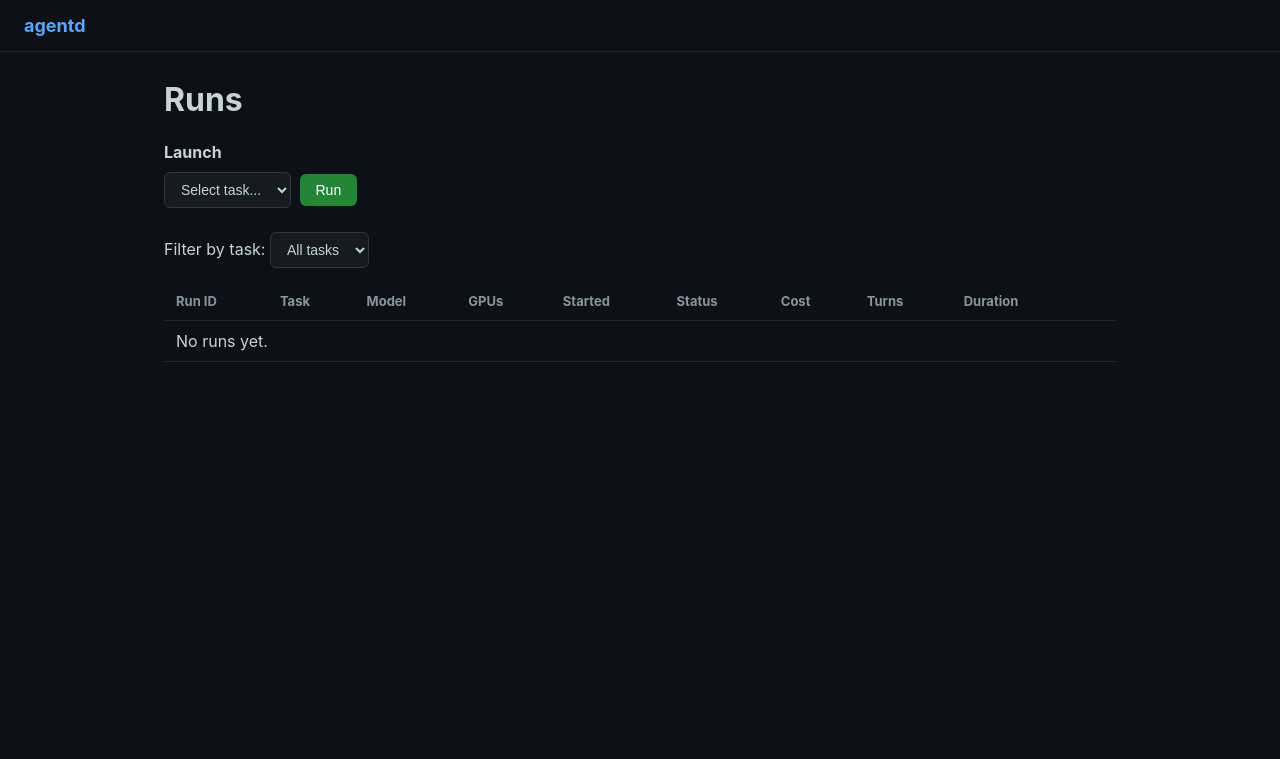
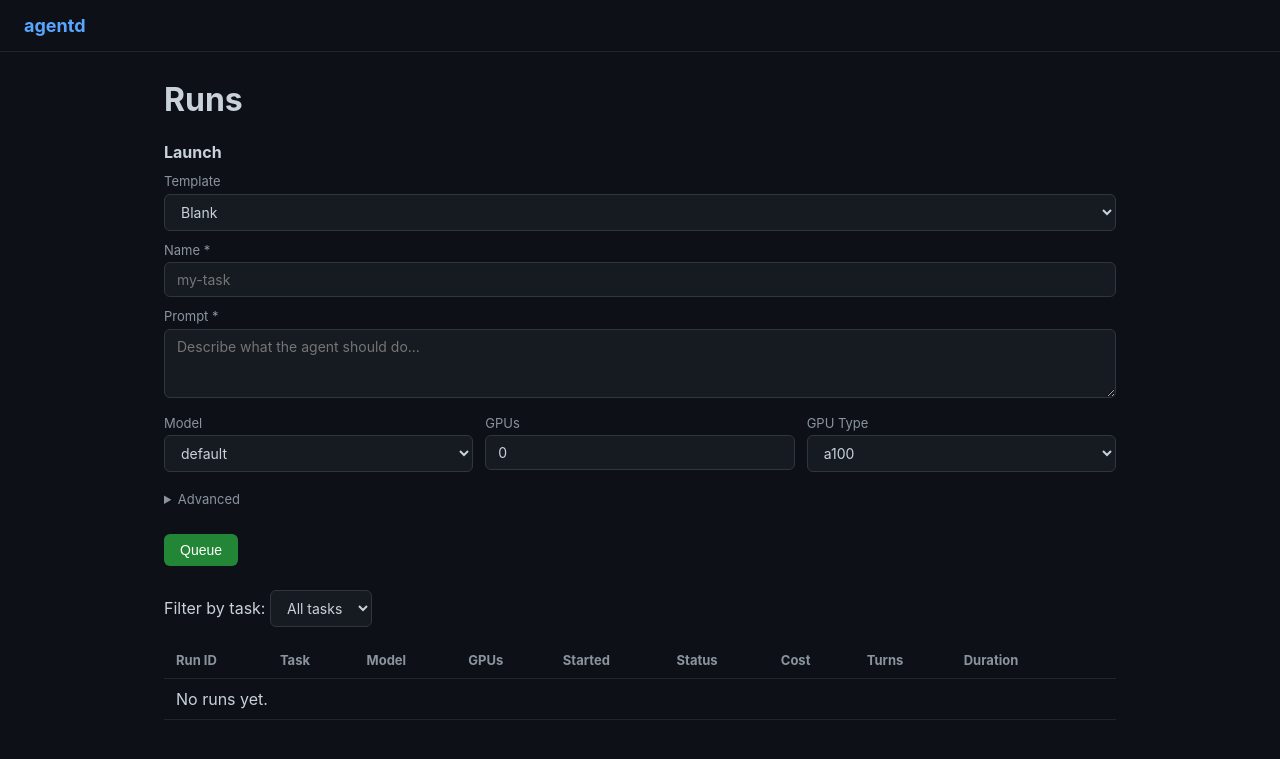
Before and after one commit to orestis-z/agentd, a Flask app: page / in a window 1280 px wide. Shown: the top 759 px of the page. Run offline with Flask 3, Linux system fonts and the light colour scheme.

Commit message:
Interactive task creation form with template pre-fill
Replace the file-picker launcher with a full form for creating
tasks: name, prompt, model, GPUs, GPU type, and advanced options
(max turns, budget, timeout, cwd, system prompt, allowed tools).

A template dropdown pre-fills the form from existing task YAMLs
via /api/template/<filename>. On submit the backend writes a YAML
to the queue directory.

Co-Authored-By: Claude Opus 4.6 <noreply@anthropic.com>

```diff
--- a/ui/app.py
+++ b/ui/app.py
@@ -8,7 +8,8 @@ from pathlib import Path
 
 from datetime import datetime, timezone
 
-from flask import Flask, flash, redirect, render_template, request, url_for
+import yaml
+from flask import Flask, flash, jsonify, redirect, render_template, request, url_for
 
 app = Flask(__name__)
 app.secret_key = os.environ.get("SECRET_KEY", "agentd-ui-dev-key")
@@ -135,21 +136,80 @@ def index():
     return render_template("runs.html", runs=runs, tasks=_list_tasks(), task_names=task_names)
 
 
+@app.route("/api/template/<filename>")
+def api_template(filename):
+    task_path = os.path.join(TASK_DIR, filename)
+    if not os.path.isfile(task_path):
+        return jsonify({}), 404
+    with open(task_path) as f:
+        data = yaml.safe_load(f) or {}
+    return jsonify(data)
+
+
 @app.route("/launch", methods=["POST"])
 def launch():
-    task_name = request.form.get("task")
-    if not task_name:
-        flash("No task selected.", "error")
+    name = request.form.get("name", "").strip()
+    prompt = request.form.get("prompt", "").strip()
+    if not name or not prompt:
+        flash("Name and prompt are required.", "error")
         return redirect(url_for("index"))
 
-    task_path = os.path.join(TASK_DIR, task_name)
-    if not os.path.isfile(task_path):
-        flash(f"Task file not found: {task_name}", "error")
-        return redirect(url_for("index"))
+    task_data = {"name": name, "prompt": prompt}
 
+    model = request.form.get("model", "").strip()
+    if model:
+        task_data["model"] = model
+
+    system_prompt = request.form.get("system_prompt", "").strip()
+    if system_prompt:
+        task_data["system_prompt"] = system_prompt
+
+    try:
+        gpus = int(request.form.get("gpus", "0"))
+        task_data["gpus"] = gpus
+    except ValueError:
+        pass
+
+    gpu_type = request.form.get("gpu_type", "").strip()
+    if gpu_type:
+        task_data["gpu_type"] = gpu_type
+
+    try:
+        max_turns = request.form.get("max_turns", "").strip()
+        if max_turns:
+            task_data["max_turns"] = int(max_turns)
+    except ValueError:
+        pass
+
+    try:
+        max_budget = request.form.get("max_budget_usd", "").strip()
+        if max_budget:
+            task_data["max_budget_usd"] = float(max_budget)
+    except ValueError:
+        pass
+
+    cwd = request.form.get("cwd", "").strip()
+    if cwd:
+        task_data["cwd"] = cwd
+
+    allowed_tools = request.form.get("allowed_tools", "").strip()
+    if allowed_tools:
+        task_data["allowed_tools"] = [t.strip() for t in allowed_tools.split(",") if t.strip()]
+
+    try:
+        timeout = request.form.get("timeout", "").strip()
+        if timeout:
+            task_data["timeout"] = int(timeout)
+    except ValueError:
+        pass
+
+    slug = name.lower().replace(" ", "-").replace("_", "-")
+    filename = f"{slug}.yml"
     os.makedirs(QUEUE_DIR, exist_ok=True)
-    shutil.copy2(task_path, os.path.join(QUEUE_DIR, task_name))
-    flash(f"Queued: {task_name}", "success")
+    with open(os.path.join(QUEUE_DIR, filename), "w") as f:
+        yaml.dump(task_data, f, default_flow_style=False, sort_keys=False)
+
+    flash(f"Queued: {name}", "success")
     return redirect(url_for("index"))
 
 
--- a/ui/static/style.css
+++ b/ui/static/style.css
@@ -74,16 +74,32 @@ a:hover { text-decoration: underline; }
 
 .launch-form { margin-bottom: 24px; }
 
-select, input[type="text"] {
+select, input[type="text"], input[type="number"], textarea {
     background: #161b22;
     color: #c9d1d9;
     border: 1px solid #30363d;
     padding: 8px 12px;
     border-radius: 6px;
     font-size: 14px;
+    font-family: inherit;
 }
 
-input[type="text"] { width: 60%; }
+textarea { width: 100%; resize: vertical; }
+
+.form-row { margin-bottom: 10px; }
+.form-row label { display: block; color: #8b949e; font-size: 13px; margin-bottom: 2px; }
+.form-row input[type="text"],
+.form-row input[type="number"],
+.form-row select { width: 100%; }
+
+.form-row-group { display: flex; gap: 12px; }
+.form-row-group .form-row { flex: 1; }
+
+.form-advanced { margin: 8px 0 12px; }
+.form-advanced summary { color: #8b949e; cursor: pointer; font-size: 13px; margin-bottom: 8px; }
+.form-advanced summary:hover { color: #c9d1d9; }
+
+#launch-form button[type="submit"] { margin-top: 4px; margin-left: 0; }
 
 button {
     background: #238636;
--- a/ui/templates/runs.html
+++ b/ui/templates/runs.html
@@ -4,14 +4,76 @@
 
 <section class="launch-form">
     <h2>Launch</h2>
-    <form method="POST" action="{{ url_for('launch') }}">
-        <select name="task" required>
-            <option value="">Select task...</option>
-            {% for task in tasks %}
-            <option value="{{ task }}">{{ task }}</option>
-            {% endfor %}
-        </select>
-        <button type="submit">Run</button>
+    <form method="POST" action="{{ url_for('launch') }}" id="launch-form">
+        <div class="form-row">
+            <label>Template</label>
+            <select id="template-select" onchange="loadTemplate(this.value)">
+                <option value="">Blank</option>
+                {% for task in tasks %}
+                <option value="{{ task }}">{{ task }}</option>
+                {% endfor %}
+            </select>
+        </div>
+        <div class="form-row">
+            <label>Name *</label>
+            <input type="text" name="name" id="f-name" required placeholder="my-task">
+        </div>
+        <div class="form-row">
+            <label>Prompt *</label>
+            <textarea name="prompt" id="f-prompt" required rows="3" placeholder="Describe what the agent should do..."></textarea>
+        </div>
+        <div class="form-row-group">
+            <div class="form-row">
+                <label>Model</label>
+                <select name="model" id="f-model">
+                    <option value="">default</option>
+                    <option value="sonnet">sonnet</option>
+                    <option value="opus">opus</option>
+                    <option value="haiku">haiku</option>
+                </select>
+            </div>
+            <div class="form-row">
+                <label>GPUs</label>
+                <input type="number" name="gpus" id="f-gpus" value="0" min="0" max="8">
+            </div>
+            <div class="form-row">
+                <label>GPU Type</label>
+                <select name="gpu_type" id="f-gpu_type">
+                    <option value="a100">a100</option>
+                    <option value="h100">h100</option>
+                </select>
+            </div>
+        </div>
+        <details class="form-advanced">
+            <summary>Advanced</summary>
+            <div class="form-row-group">
+                <div class="form-row">
+                    <label>Max turns</label>
+                    <input type="number" name="max_turns" id="f-max_turns" min="1" placeholder="50">
+                </div>
+                <div class="form-row">
+                    <label>Max budget ($)</label>
+                    <input type="number" name="max_budget_usd" id="f-max_budget_usd" min="0" step="0.5" placeholder="5.0">
+                </div>
+                <div class="form-row">
+                    <label>Timeout (s)</label>
+                    <input type="number" name="timeout" id="f-timeout" min="0" placeholder="3600">
+                </div>
+            </div>
+            <div class="form-row">
+                <label>CWD</label>
+                <input type="text" name="cwd" id="f-cwd" placeholder="/workspace/speculators">
+            </div>
+            <div class="form-row">
+                <label>System prompt</label>
+                <textarea name="system_prompt" id="f-system_prompt" rows="2" placeholder="Optional system prompt..."></textarea>
+            </div>
+            <div class="form-row">
+                <label>Allowed tools</label>
+                <input type="text" name="allowed_tools" id="f-allowed_tools" placeholder="Bash, Read, Write, Edit (comma-separated, blank = all)">
+            </div>
+        </details>
+        <button type="submit">Queue</button>
     </form>
 </section>
 
@@ -84,5 +146,37 @@ function filterRuns() {
         row.style.display = (!sel || row.dataset.task === sel) ? '' : 'none';
     });
 }
+
+function loadTemplate(filename) {
+    if (!filename) {
+        document.getElementById('f-name').value = '';
+        document.getElementById('f-prompt').value = '';
+        document.getElementById('f-model').value = '';
+        document.getElementById('f-gpus').value = '0';
+        document.getElementById('f-gpu_type').value = 'a100';
+        document.getElementById('f-max_turns').value = '';
+        document.getElementById('f-max_budget_usd').value = '';
+        document.getElementById('f-timeout').value = '';
+        document.getElementById('f-cwd').value = '';
+        document.getElementById('f-system_prompt').value = '';
+        document.getElementById('f-allowed_tools').value = '';
+        return;
+    }
+    fetch('{{ url_for("api_template", filename="__PH__") }}'.replace('__PH__', filename))
+        .then(function(r) { return r.json(); })
+        .then(function(d) {
+            document.getElementById('f-name').value = d.name || '';
+            document.getElementById('f-prompt').value = d.prompt || '';
+            document.getElementById('f-model').value = d.model || '';
+            document.getElementById('f-gpus').value = d.gpus != null ? d.gpus : 0;
+            document.getElementById('f-gpu_type').value = d.gpu_type || 'a100';
+            document.getElementById('f-max_turns').value = d.max_turns || '';
+            document.getElementById('f-max_budget_usd').value = d.max_budget_usd || '';
+            document.getElementById('f-timeout').value = d.timeout || '';
+            document.getElementById('f-cwd').value = d.cwd || '';
+            document.getElementById('f-system_prompt').value = d.system_prompt || '';
+            document.getElementById('f-allowed_tools').value = (d.allowed_tools || []).join(', ');
+        });
+}
 </script>
 {% endblock %}
```
